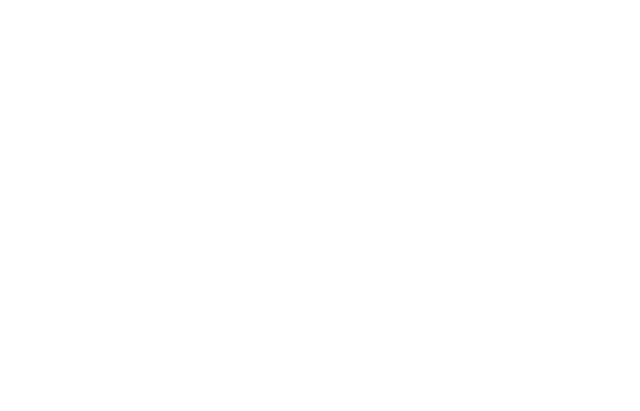
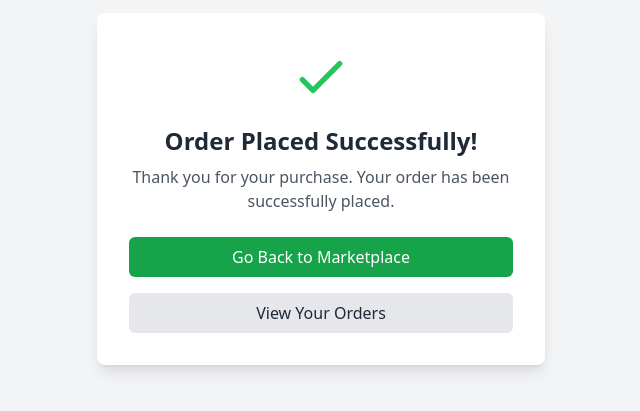
Before and after one commit to Murega14/agrilink_frontend, a React (Create React App) app: page /success in a window 1280 px wide. Before the commit this address had no page. Shown: the part 211-622 px from the top of the page, without its empty margins (319-959 px from the left). Built offline with nearby package versions, Linux system fonts and the light colour scheme.

Commit message:
added two new components for successful order creation

```diff
--- a/src/App.js
+++ b/src/App.js
@@ -22,6 +22,8 @@
 import Analytics from './components/FarmerUI/Analytics';
 import ComingSoon from './components/context/ComingSoon';
 import Checkout from './components/BuyerUI/Checkout';
+import SuccessPage from './components/BuyerUI/SuccessPage';
+import UserOrders from './components/BuyerUI/UserOrders';
 
 function App() {
   return (
@@ -47,6 +49,8 @@
           <Route path='/analytics' element={<Analytics />} />
           <Route path='/comingsoon' element={<ComingSoon />} />
           <Route path='/checkout' element={<Checkout />} />
+          <Route path='/success' element={<SuccessPage />} />
+          <Route path='/user_orders' element={<UserOrders />} />
         </Routes>
         <ToastContainer />
       </Router>
--- a/src/components/BuyerUI/BottomNavigation.jsx
+++ b/src/components/BuyerUI/BottomNavigation.jsx
@@ -23,9 +23,9 @@
         </Link>
 
         <Link
-          to="/buyer_orders"
+          to="/user_orders"
           className={`flex flex-col items-center justify-center ${
-            isActive('/orders') ? 'text-green-600' : 'text-gray-600'
+            isActive('/user_orders') ? 'text-green-600' : 'text-gray-600'
           }`}
         >
           <ShoppingBag size={24} />
--- a/src/components/BuyerUI/Checkout.jsx
+++ b/src/components/BuyerUI/Checkout.jsx
@@ -203,7 +203,7 @@
 
       // Clear cart and redirect to success page
       clearCart();
-      navigate('/order-success');
+      navigate('/success');
     } catch (error) {
       console.error('Error creating order:', error);
       alert('Failed to create order. Please try again.');
--- /dev/null
+++ b/src/components/BuyerUI/SuccessPage.jsx
@@ -0,0 +1,56 @@
+import React from "react";
+import { useNavigate } from "react-router-dom";
+
+const SuccessPage = () => {
+  const navigate = useNavigate();
+
+  return (
+    <div className="min-h-screen bg-gray-100 flex flex-col items-center justify-center p-4">
+      <div className="bg-white p-8 rounded-lg shadow-lg text-center max-w-md w-full">
+        {/* Success Icon */}
+        <div className="flex justify-center">
+          <svg
+            className="w-16 h-16 text-green-500"
+            fill="none"
+            stroke="currentColor"
+            viewBox="0 0 24 24"
+            xmlns="http://www.w3.org/2000/svg"
+          >
+            <path
+              strokeLinecap="round"
+              strokeLinejoin="round"
+              strokeWidth={2}
+              d="M5 13l4 4L19 7"
+            />
+          </svg>
+        </div>
+
+        {/* Success Message */}
+        <h1 className="text-2xl font-bold text-gray-800 mt-4">
+          Order Placed Successfully!
+        </h1>
+        <p className="text-gray-600 mt-2">
+          Thank you for your purchase. Your order has been successfully placed.
+        </p>
+
+        {/* Buttons */}
+        <div className="mt-6 space-y-4">
+          <button
+            onClick={() => navigate("/marketplace")}
+            className="w-full bg-green-600 text-white py-2 px-4 rounded-md hover:bg-green-700 transition duration-300"
+          >
+            Go Back to Marketplace
+          </button>
+          <button
+            onClick={() => navigate("/user_orders")}
+            className="w-full bg-gray-200 text-gray-800 py-2 px-4 rounded-md hover:bg-gray-300 transition duration-300"
+          >
+            View Your Orders
+          </button>
+        </div>
+      </div>
+    </div>
+  );
+};
+
+export default SuccessPage;
--- /dev/null
+++ b/src/components/BuyerUI/UserOrders.jsx
@@ -0,0 +1,110 @@
+import React, { useEffect, useState } from "react";
+import axiosInstance from "../../utils/Axios";
+import { useNavigate } from "react-router-dom";
+
+const UserOrders = () => {
+  const [orders, setOrders] = useState([]);
+  const [loading, setLoading] = useState(true);
+  const [error, setError] = useState(null);
+  const navigate = useNavigate();
+
+  // Fetch orders from the API
+  useEffect(() => {
+    const fetchOrders = async () => {
+      try {
+        const response = await axiosInstance.get("/api/v1/orders");
+        setOrders(response.data);
+        setLoading(false);
+      } catch (error) {
+        console.error("Error fetching orders:", error);
+        setError("Failed to fetch orders. Please try again.");
+        setLoading(false);
+      }
+    };
+
+    fetchOrders();
+  }, []);
+
+  if (loading) {
+    return (
+      <div className="min-h-screen flex items-center justify-center">
+        <div className="animate-spin rounded-full h-12 w-12 border-t-2 border-b-2 border-green-500"></div>
+      </div>
+    );
+  }
+
+  if (error) {
+    return (
+      <div className="min-h-screen flex items-center justify-center">
+        <p className="text-red-600 text-xl">{error}</p>
+      </div>
+    );
+  }
+
+  return (
+    <div className="min-h-screen bg-gray-100 p-4">
+      <div className="max-w-4xl mx-auto">
+        <h1 className="text-2xl font-bold text-gray-800 mb-6">Your Orders</h1>
+
+        {orders.length === 0 ? (
+          <div className="text-center text-gray-600">
+            <p>You have no orders yet.</p>
+            <button
+              onClick={() => navigate("/marketplace")}
+              className="mt-4 bg-green-600 text-white py-2 px-4 rounded-md hover:bg-green-700 transition duration-300"
+            >
+              Go to Marketplace
+            </button>
+          </div>
+        ) : (
+          <div className="space-y-4">
+            {orders.map((order) => (
+              <div
+                key={order.id}
+                className="bg-white p-6 rounded-lg shadow-md hover:shadow-lg transition-shadow duration-300"
+              >
+                <div className="flex justify-between items-center mb-4">
+                  <h2 className="text-lg font-semibold text-gray-800">
+                    Order #{order.id}
+                  </h2>
+                  <span
+                    className={`px-3 py-1 text-sm rounded-full ${
+                      order.status === "pending"
+                        ? "bg-yellow-100 text-yellow-800"
+                        : order.status === "delivered"
+                        ? "bg-green-100 text-green-800"
+                        : "bg-red-100 text-red-800"
+                    }`}
+                  >
+                    {order.status}
+                  </span>
+                </div>
+
+                <div className="grid grid-cols-1 md:grid-cols-2 gap-4 text-gray-600">
+                  <div>
+                    <p className="font-medium">Order Date</p>
+                    <p>{new Date(order.order_date).toLocaleDateString()}</p>
+                  </div>
+                  <div>
+                    <p className="font-medium">Delivery Date</p>
+                    <p>
+                      {order.delivery_date
+                        ? new Date(order.delivery_date).toLocaleDateString()
+                        : "Not yet delivered"}
+                    </p>
+                  </div>
+                  <div>
+                    <p className="font-medium">Total Amount</p>
+                    <p>${order.amount.toFixed(2)}</p>
+                  </div>
+                </div>
+              </div>
+            ))}
+          </div>
+        )}
+      </div>
+    </div>
+  );
+};
+
+export default UserOrders;
```
